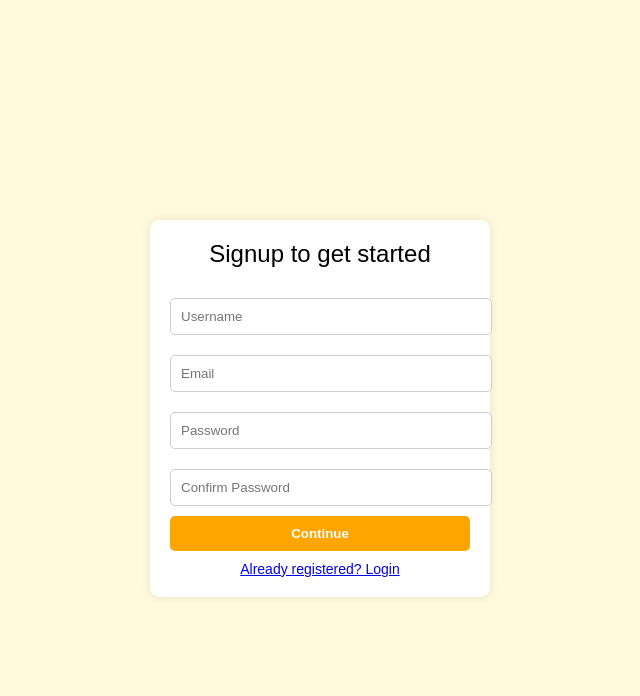
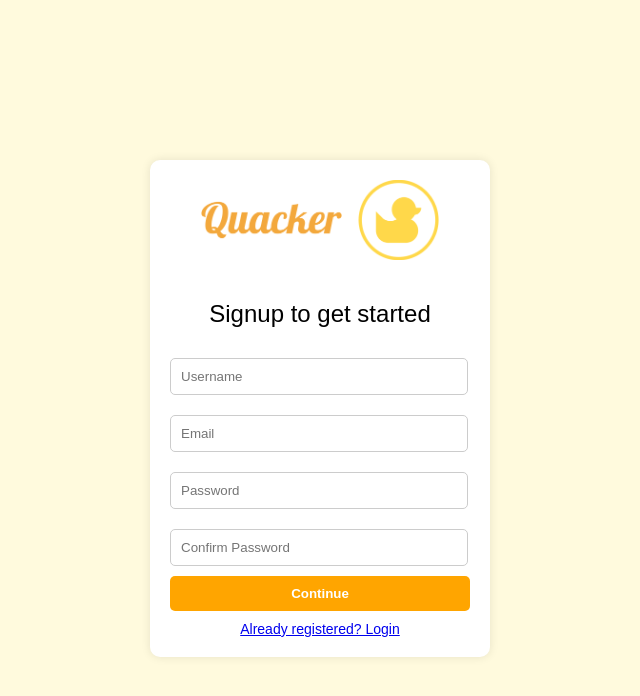
Before and after one commit to swade-55/QuackTest, a website: page src/screens/signup.html in a window 1280 px wide. Shown: the whole page, without its empty margins (320-960 px from the left). Drawn offline with Linux system fonts and the light colour scheme.

Commit message:
updated css
small css changes
-- add logo to signup
-- changed input text bar length to fit into the white box

```diff
--- a/src/css/signup.css
+++ b/src/css/signup.css
@@ -19,7 +19,7 @@ body {
     text-align: center;
 }
 .input-field {
-    width: 100%;
+    width: 92%;
     padding: 10px;
     margin: 10px 0;
     border: 1px solid #ccc;
@@ -40,3 +40,14 @@ body {
     margin-top: 10px;
     font-size: 14px;
 }
+
+.logo {
+    display: flex;
+    justify-content: center;
+    align-items: center;
+    margin-bottom: 40px;
+}
+
+.logo img {
+    height: 5rem;
+}
--- a/src/index.js
+++ b/src/index.js
@@ -19,7 +19,8 @@ class QuackApi {
     try {
       const response = await fetch('http://localhost:3000/quacks');
       const quacks = await response.json();
-      this.renderQuacks(quacks);
+      const reversedQuacks = quacks.reverse();
+      this.renderQuacks(reversedQuacks);
     } catch (error) {
       console.error("Error fetching quacks:", error);
     }
--- a/src/screens/signup.html
+++ b/src/screens/signup.html
@@ -8,6 +8,9 @@
 </head>
 <body>
   <div class="signup-container">
+    <div class="logo">
+      <img src="../Images/logo.png" alt="Quacker Logo" />
+    </div>
     <div class="signup-header">Signup to get started</div>
     <form id="signup-form" onsubmit="handleSignup(event)">
         <input type="text" id="username" class="input-field" placeholder="Username" required>
@@ -16,7 +19,7 @@
         <input type="password" id="confirm_password" class="input-field" placeholder="Confirm Password" required>
         <button type="submit" class="btn" id="signup-submit">Continue</button>
     </form>
-    <div class="login-link"><a href="./index.html">Already registered? Login</a></div>
+    <div class="login-link"><a href="./login.html">Already registered? Login</a></div>
   </div>
     <script>
         async function handleSignup(event) {
```
Also changed, not shown: src/screens/index.html (+1 -0 lines).
